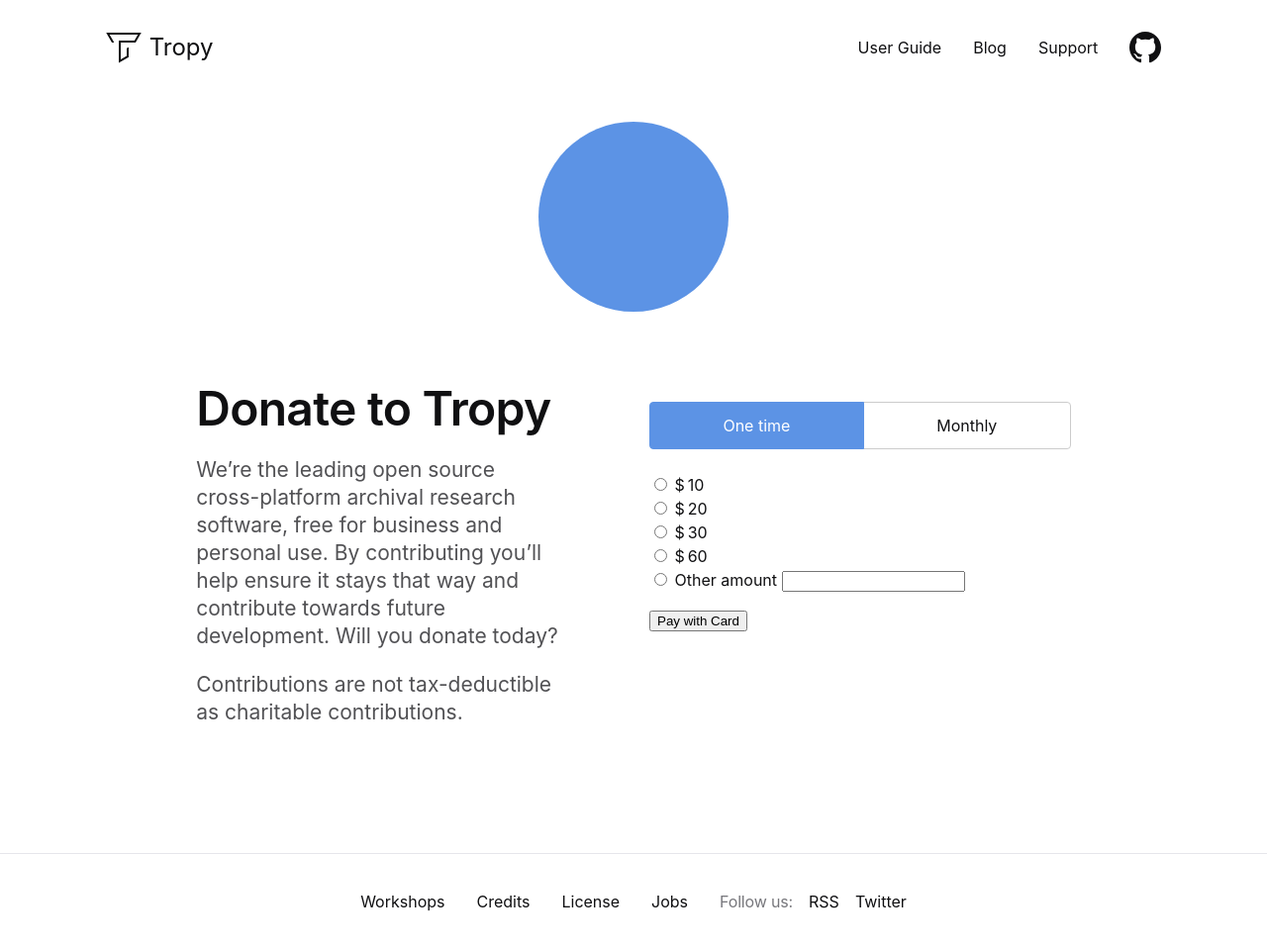
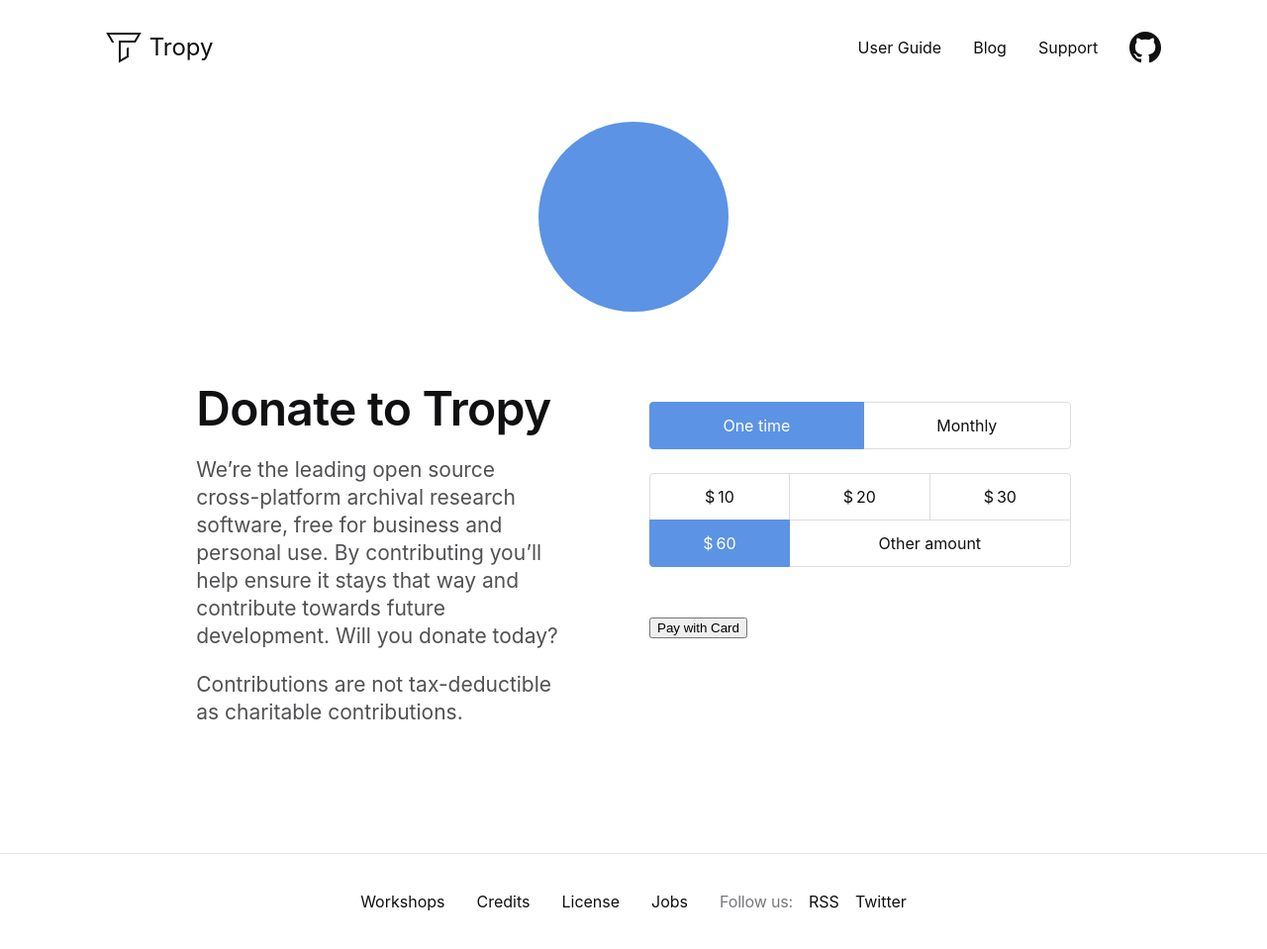
Before and after one commit to tropy/tropy.github.io, a Jekyll site: the page built from donate.html, in a window 1280 px wide. Shown: the whole page at 99% size. Built offline with Jekyll 4.4.1, drawn with Linux system fonts in a browser that asks for light colours.

Commit message:
Style donation amount radios.

```diff
--- a/assets/stylesheets/_buttons.scss
+++ b/assets/stylesheets/_buttons.scss
@@ -28,7 +28,7 @@
 .btn-form {
   color: $body-color;
   background-color: $white;
-  border: 1px solid #ccc;
+  border: 1px solid #ddd;
 
   &:focus,
   .btn-check:focus + & {
--- a/assets/stylesheets/_donate.scss
+++ b/assets/stylesheets/_donate.scss
@@ -38,4 +38,71 @@
   .frequency {
     margin-bottom: $space-lg;
   }
+
+  .amount {
+    display: grid;
+    grid-template-columns: 1fr 1fr;
+    grid-template-rows: auto;
+    margin-bottom: $space-xxl;
+
+    @media (max-width: $sm - 1px) {
+      label {
+        &:nth-of-type(odd) {
+          margin-left: 0;
+        }
+
+        &:nth-of-type(1) {
+          border-bottom-left-radius: 0;
+        }
+
+        &:nth-of-type(2) {
+          border-top-right-radius: 4px !important;
+        }
+
+        &:nth-of-type(n+3) {
+          margin-top: -1px;
+        }
+
+        &:nth-of-type(5) {
+          border-top-right-radius: 0;
+          border-bottom-left-radius: 4px;
+        }
+      }
+    }
+
+    @media (min-width: $sm) {
+      grid-template-columns: repeat(6, 1fr);
+    }
+
+    @media (min-width: $md) and (max-width: $xl - 1px) {
+      grid-template-columns: 1fr 1fr 1fr;
+
+      label {
+        &:nth-of-type(1) {
+          border-bottom-left-radius: 0;
+        }
+
+        &:nth-of-type(3) {
+          border-top-right-radius: 4px !important;
+        }
+
+        &:nth-of-type(4) {
+          margin-left: 0;
+          border-bottom-left-radius: 4px;
+        }
+
+        &:nth-of-type(n+4) {
+          margin-top: -1px;
+        }
+
+        &:nth-of-type(5) {
+          border-top-right-radius: 0;
+        }
+      }
+    }
+
+    .other {
+      grid-column-end: span 2;
+    }
+  }
 }
--- a/donate.html
+++ b/donate.html
@@ -17,13 +17,18 @@
         <input id="monthly" class="btn-check" type="radio" name="frequency" value="monthly">
         <label class="btn btn-lg btn-form" for="monthly">Monthly</label>
       </div>
-      <p>
-        <label><input type="radio" name="amount" value="10"> $&thinsp;10</label><br>
-        <label><input type="radio" name="amount" value="20"> $&thinsp;20</label><br>
-        <label><input type="radio" name="amount" value="30"> $&thinsp;30</label><br>
-        <label><input type="radio" name="amount" value="60"> $&thinsp;60</label><br>
-        <label><input type="radio" name="amount" value="other"> Other amount</label> <input type="number" min="2">
-      </p>
+      <div class="btn-group amount">
+        <input id="one-time-amount-1" class="btn-check" type="radio" name="amount" value="10">
+        <label class="btn btn-lg btn-form" for="one-time-amount-1">$&thinsp;10</label>
+        <input id="one-time-amount-2" class="btn-check" type="radio" name="amount" value="20">
+        <label class="btn btn-lg btn-form" for="one-time-amount-2">$&thinsp;20</label>
+        <input id="one-time-amount-3" class="btn-check" type="radio" name="amount" value="30">
+        <label class="btn btn-lg btn-form" for="one-time-amount-3">$&thinsp;30</label>
+        <input id="one-time-amount-4" class="btn-check" type="radio" name="amount" value="60" checked>
+        <label class="btn btn-lg btn-form" for="one-time-amount-4">$&thinsp;60</label>
+        <input id="one-time-amount-5" class="btn-check" type="radio" name="amount" value="other">
+        <label class="btn btn-lg btn-form other" for="one-time-amount-5">Other amount</label>
+      </div>
       <p>
         <button type="submit">Pay with Card</button>
       </p>
```
